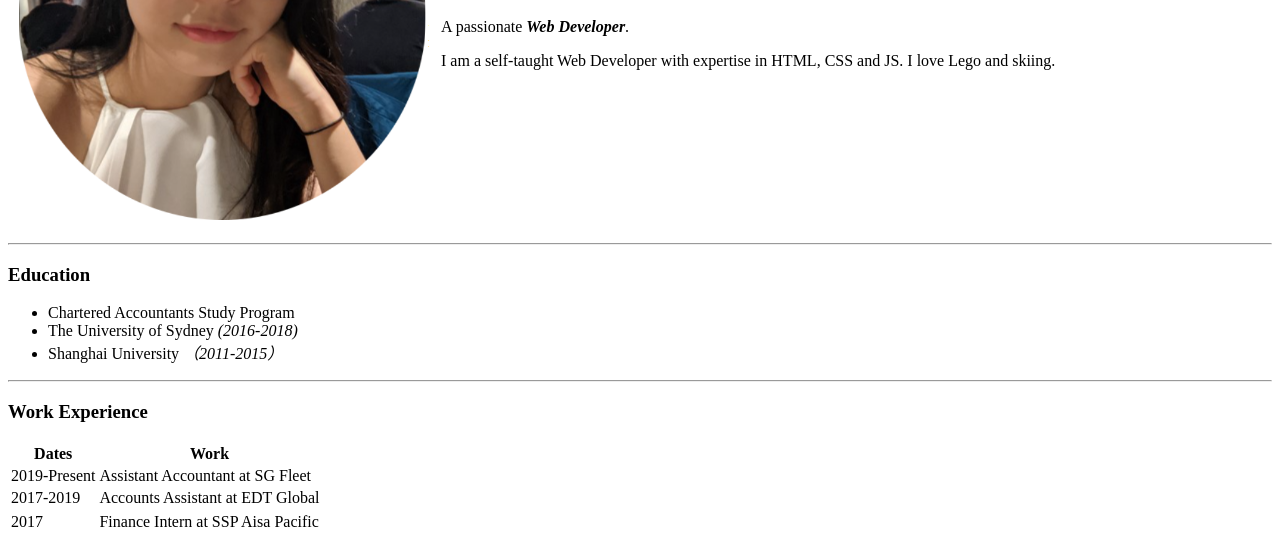
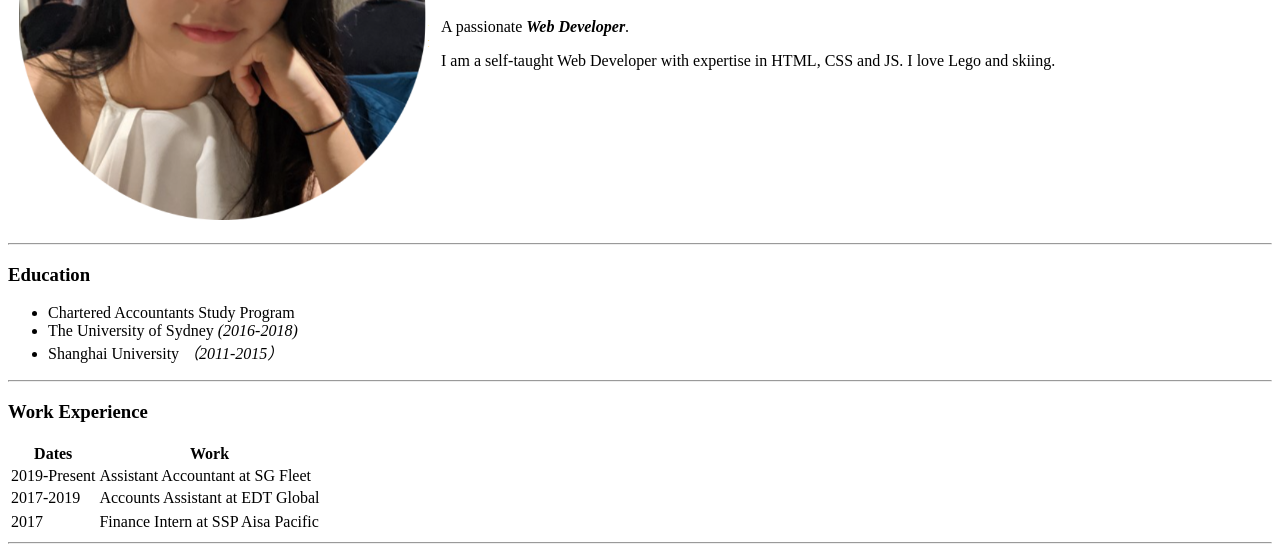
Before and after one commit to EleanorZhang57/cv, a plain HTML site: page index.html in a window 1280 px wide. Shown: the part 219-769 px from the top of the page. Drawn offline with Linux system fonts and the light colour scheme.

Commit message:
Update index.html
Add horizontal rules

```diff
--- a/index.html
+++ b/index.html
@@ -54,6 +54,8 @@
     </tr>
     </tr>
   </table>
+
+  <hr size="2">
   <h3>Skills</h3>
 
   <table>
```
